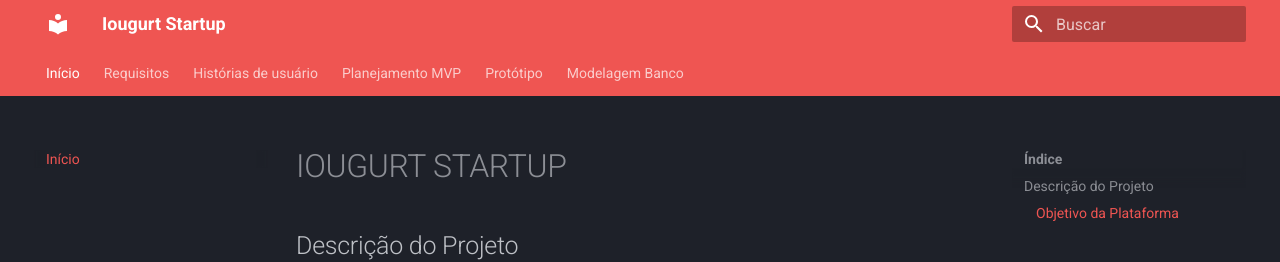
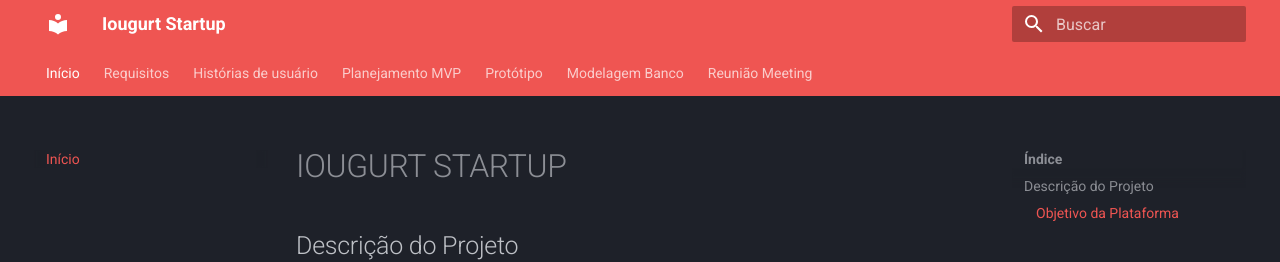
Before and after one commit to iogurt-startup/documentation, an MkDocs documentation site: the page built from docs/index.md, in a window 1280 px wide. Shown: the top 262 px of the page. Built offline with MkDocs 1.6.1 and Material for MkDocs 9.7.7, drawn with Linux system fonts in a browser that asks for light colours.

Commit message:
add meeting index

```diff
--- a/mkdocs.yml
+++ b/mkdocs.yml
@@ -30,3 +30,4 @@ nav:
     - Planejamento MVP: mvp.md
     - Protótipo: prototipo.md
     - Modelagem Banco: banco.md
+    - Reunião Meeting: meeting.md
```
